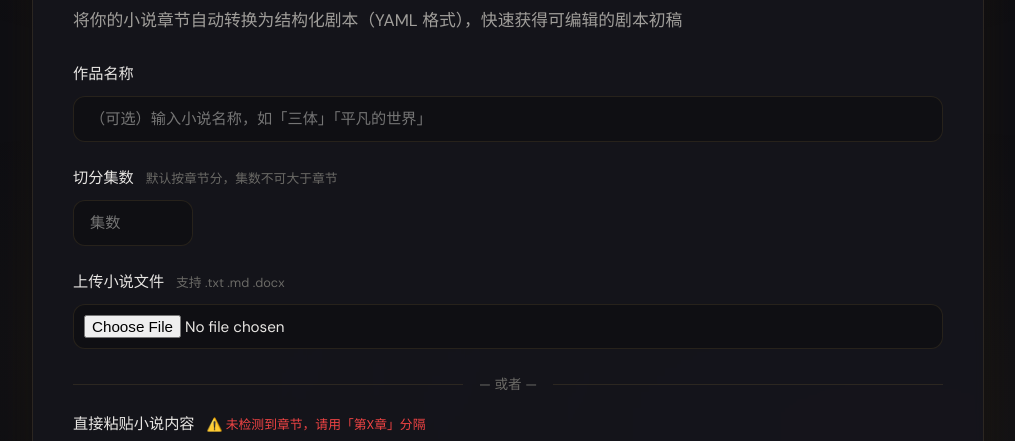
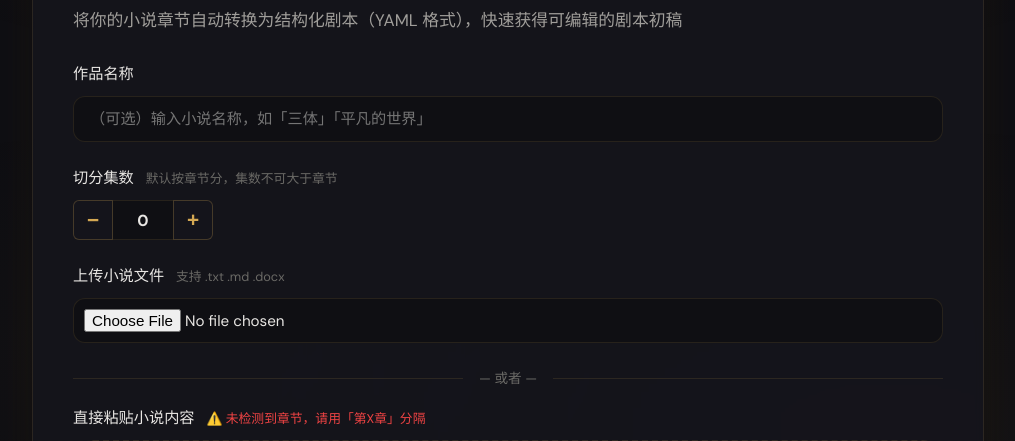
Before and after one commit to goodddGrades/qiniuyun_contest, a Flask app: page / in a window 1280 px wide. Shown: the part 209-650 px from the top of the page, without its empty margins (132-1147 px from the left). Run offline with Flask 3, Linux system fonts and the light colour scheme; some web fonts are replaced.

Commit message:
feat: 集数选择器改为带 +/− 按钮的金色步进器样式

```diff
--- a/static/css/style.css
+++ b/static/css/style.css
@@ -1030,6 +1030,68 @@ main.container {
     margin-bottom: 8px;
 }
 
+/* ---- 集数步进器 ---- */
+.stepper-wrapper {
+    display: flex;
+    align-items: center;
+    gap: 0;
+    max-width: 160px;
+}
+
+.stepper-btn {
+    width: 40px;
+    height: 40px;
+    border: 1px solid var(--border-medium);
+    background: var(--bg-card);
+    color: var(--gold-primary);
+    font-size: 1.3rem;
+    font-weight: 600;
+    display: flex;
+    align-items: center;
+    justify-content: center;
+    cursor: pointer;
+    transition: all 0.2s ease;
+    user-select: none;
+    line-height: 1;
+}
+
+.stepper-btn:first-child {
+    border-radius: var(--radius-sm) 0 0 var(--radius-sm);
+}
+
+.stepper-btn:last-child {
+    border-radius: 0 var(--radius-sm) var(--radius-sm) 0;
+}
+
+.stepper-btn:hover {
+    background: var(--gold-primary);
+    color: #fff;
+    border-color: var(--gold-primary);
+}
+
+.stepper-btn:active {
+    transform: scale(0.95);
+}
+
+.stepper-input {
+    width: 60px;
+    height: 40px;
+    text-align: center;
+    border-radius: 0;
+    border-left: none;
+    border-right: none;
+    -moz-appearance: textfield;
+    font-size: 1rem;
+    font-weight: 600;
+    color: var(--text-primary);
+}
+
+.stepper-input::-webkit-outer-spin-button,
+.stepper-input::-webkit-inner-spin-button {
+    -webkit-appearance: none;
+    margin: 0;
+}
+
 /* ============================================================
    表单分割线
    ============================================================ */
--- a/static/js/main.js
+++ b/static/js/main.js
@@ -1,6 +1,6 @@
 /**
  * 转笔为剧 - 前端交互脚本
- * 功能：拖拽上传 / 章节统计 / 一键复制 / 快捷键 / Toast 通知
+ * 功能：拖拽上传 / 章节统计 / 一键复制 / 快捷键 / Toast 通知 / 集数步进器
  */
 
 document.addEventListener("DOMContentLoaded", () => {
@@ -55,7 +55,6 @@ document.addEventListener("DOMContentLoaded", () => {
                     if (novelText) {
                         novelText.value = `（已选择 .docx 文件：${file.name}，点击「开始转换」即可上传处理）`;
                     }
-                    // .docx 无法前端解析，显示占位信息
                     const cc = document.getElementById("chapterCount");
                     if (cc) {
                         cc.textContent = "⚠️ .docx 文件无法在前端显示章节数";
@@ -66,7 +65,7 @@ document.addEventListener("DOMContentLoaded", () => {
                 return;
             }
 
-            // .txt / .md 直接读文本，同时设到 file input（后端拿文件名做标题）
+            // .txt / .md 直接读文本
             const fi = document.getElementById("fileInput");
             if (fi) {
                 const dt = new DataTransfer();
@@ -83,10 +82,8 @@ document.addEventListener("DOMContentLoaded", () => {
             reader.readAsText(file, "UTF-8");
         });
 
-        // 点击拖拽区定位到 textarea
         dropZone.addEventListener("click", () => novelText.focus());
 
-        // 实时章节统计
         novelText.addEventListener("input", updateChapterCount);
     }
 
@@ -121,9 +118,7 @@ document.addEventListener("DOMContentLoaded", () => {
     }
 
     if (clearFileBtn) {
-        clearFileBtn.addEventListener("click", () => {
-            hideFileStatus();
-        });
+        clearFileBtn.addEventListener("click", hideFileStatus);
     }
 
     // ============================================================
@@ -158,11 +153,10 @@ document.addEventListener("DOMContentLoaded", () => {
         }
     }
 
-    // 页面加载时初始化章节统计
     updateChapterCount();
 
     // ============================================================
-    // 3. 提交按钮加载状态（index.html）
+    // 4. 提交按钮加载状态
     // ============================================================
     const uploadForm = document.getElementById("uploadForm");
     const loadingOverlay = document.getElementById("loadingOverlay");
@@ -176,7 +170,7 @@ document.addEventListener("DOMContentLoaded", () => {
     }
 
     // ============================================================
-    // 4. 一键复制 YAML（result.html）
+    // 5. 一键复制 YAML
     // ============================================================
     const copyBtn = document.getElementById("copyYamlBtn");
     const yamlCode = document.getElementById("yamlCode");
@@ -185,12 +179,10 @@ document.addEventListener("DOMContentLoaded", () => {
         copyBtn.addEventListener("click", function () {
             const text = yamlCode.textContent || yamlCode.innerText;
 
-            // 方案A：Clipboard API（现代浏览器，需要 HTTPS/localhost）
             function copyModern() {
                 return navigator.clipboard.writeText(text).then(() => true).catch(() => false);
             }
 
-            // 方案B：传统 execCommand 回退（所有浏览器，包括 HTTP）
             function copyLegacy() {
                 try {
                     const ta = document.createElement("textarea");
@@ -209,7 +201,6 @@ document.addEventListener("DOMContentLoaded", () => {
                 }
             }
 
-            // 先试 A，失败换 B，都不行给提示
             copyModern().then((ok) => {
                 if (ok) return true;
                 return copyLegacy();
@@ -230,7 +221,7 @@ document.addEventListener("DOMContentLoaded", () => {
     }
 
     // ============================================================
-    // 5. Toast 通知系统
+    // 6. Toast 通知系统
     // ============================================================
     function showToast(message, type = "info") {
         const existing = document.querySelector(".toast");
@@ -241,12 +232,10 @@ document.addEventListener("DOMContentLoaded", () => {
         toast.textContent = message;
         document.body.appendChild(toast);
 
-        // 触发进场动画
         requestAnimationFrame(() => {
             toast.classList.add("toast-visible");
         });
 
-        // 3秒后移除
         setTimeout(() => {
             toast.classList.remove("toast-visible");
             setTimeout(() => toast.remove(), 300);
@@ -254,7 +243,7 @@ document.addEventListener("DOMContentLoaded", () => {
     }
 
     // ============================================================
-    // 6. 编辑器快捷键 Ctrl+S 保存（editor.html）
+    // 7. 编辑器快捷键 Ctrl+S 保存
     // ============================================================
     const yamlEditor = document.getElementById("yamlEditor");
     const saveBtn = document.getElementById("saveBtn");
@@ -267,7 +256,6 @@ document.addEventListener("DOMContentLoaded", () => {
             }
         });
 
-        // 自动调整编辑器高度
         yamlEditor.addEventListener("input", () => {
             yamlEditor.style.height = "auto";
             yamlEditor.style.height = yamlEditor.scrollHeight + "px";
@@ -275,7 +263,34 @@ document.addEventListener("DOMContentLoaded", () => {
     }
 
     // ============================================================
-    // 7. 加载示例小说（index.html）
+    // 8. 集数步进器
+    // ============================================================
+    const episodeInput = document.getElementById("episodeCount");
+    const episodeDec = document.getElementById("episodeDec");
+    const episodeInc = document.getElementById("episodeInc");
+
+    if (episodeInput && episodeDec && episodeInc) {
+        function clampEpisode(val) {
+            const min = parseInt(episodeInput.min) || 0;
+            const max = parseInt(episodeInput.max) || 100;
+            return Math.max(min, Math.min(max, val));
+        }
+
+        episodeDec.addEventListener("click", () => {
+            episodeInput.value = clampEpisode(parseInt(episodeInput.value || "0") - 1);
+        });
+
+        episodeInc.addEventListener("click", () => {
+            episodeInput.value = clampEpisode(parseInt(episodeInput.value || "0") + 1);
+        });
+
+        episodeInput.addEventListener("change", () => {
+            episodeInput.value = clampEpisode(parseInt(episodeInput.value || "0"));
+        });
+    }
+
+    // ============================================================
+    // 9. 加载示例小说
     // ============================================================
     const loadSampleBtn = document.getElementById("loadSampleBtn");
 
@@ -362,10 +377,8 @@ document.addEventListener("DOMContentLoaded", () => {
 
         loadSampleBtn.addEventListener("click", () => {
             novelText.value = SAMPLE_NOVEL;
-            // 同时填上作品名称
             const titleInput = document.getElementById("title");
             if (titleInput) titleInput.value = "迷雾追踪";
-            // 更新章节统计
             if (typeof updateChapterCount === "function") updateChapterCount();
             showToast("✅ 已加载示例小说《迷雾追踪》", "success");
         });
--- a/templates/index.html
+++ b/templates/index.html
@@ -31,9 +31,13 @@
                 切分集数
                 <span class="hint">默认按章节分，集数不可大于章节</span>
             </label>
-            <input type="number" id="episodeCount" name="episode_count"
-                   min="0" max="100" placeholder="集数" class="form-input"
-                   style="max-width:120px">
+            <div class="stepper-wrapper">
+                <button type="button" class="stepper-btn" id="episodeDec" aria-label="减少集数">−</button>
+                <input type="number" id="episodeCount" name="episode_count"
+                       min="0" max="100" placeholder="0" class="form-input stepper-input"
+                       value="0">
+                <button type="button" class="stepper-btn" id="episodeInc" aria-label="增加集数">+</button>
+            </div>
         </div>
 
         <div class="form-group">
```
